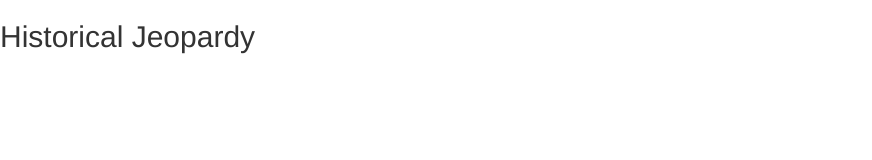
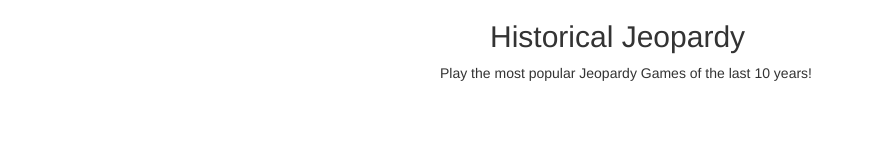
Before and after one commit to osterhagen/Jeopardy-Game, a website: page index.html in a window 1280 px wide. Shown: the whole page, without its empty margins (0-872 px from the left). Drawn offline with nearby package versions, Linux system fonts and the light colour scheme.

Commit message:
Add files via upload

```diff
--- a/index.html
+++ b/index.html
@@ -1,28 +1,28 @@
 <!DOCTYPE html>
 <head><!--    Best viewed on Google Chrome. Firefox messes with the margins. -->
-    <meta http-equiv="Content-Type" content="text/html; charset=UTF-8">
-
-    <meta name="viewport" content="width=device-width, initial-scale=1.0">
-    <meta http-equiv="X-UA-Compatible" content="IE=edge">
-
-    <!-- Bootstrap CSS CDN -->
+    <meta charset="utf-8">
+    <meta name="viewport" content="width=device-width, initial-scale=1">
     <link rel="stylesheet" href="https://maxcdn.bootstrapcdn.com/bootstrap/3.3.7/css/bootstrap.min.css">
-    <!-- Our Custom CSS -->
-    <link rel="stylesheet" href="style.css">
-    <!-- jQuery CDN -->
-    <script src="https://code.jquery.com/jquery-1.12.0.min.js"></script>
-    <!-- Bootstrap Js CDN -->
+    <script src="https://ajax.googleapis.com/ajax/libs/jquery/3.2.1/jquery.min.js"></script>
     <script src="https://maxcdn.bootstrapcdn.com/bootstrap/3.3.7/js/bootstrap.min.js"></script>
-
     <style>
-
+        #title {
+            width: 300px;
+            margin: auto;
+        }
+        #description{
+            width: 400px;
+            margin: auto;
+        }
     </style>
 </head>
 
 <html >
 <body>
-    <div>
-        <h2>Historical Jeopardy</h2>
+    <div  id="title">
+        <h2 >Historical Jeopardy</h2>
     </div>
+    <p id="description">Play the most popular Jeopardy Games of the last 10 years!</p>
+
 </body>
 </html>
```
